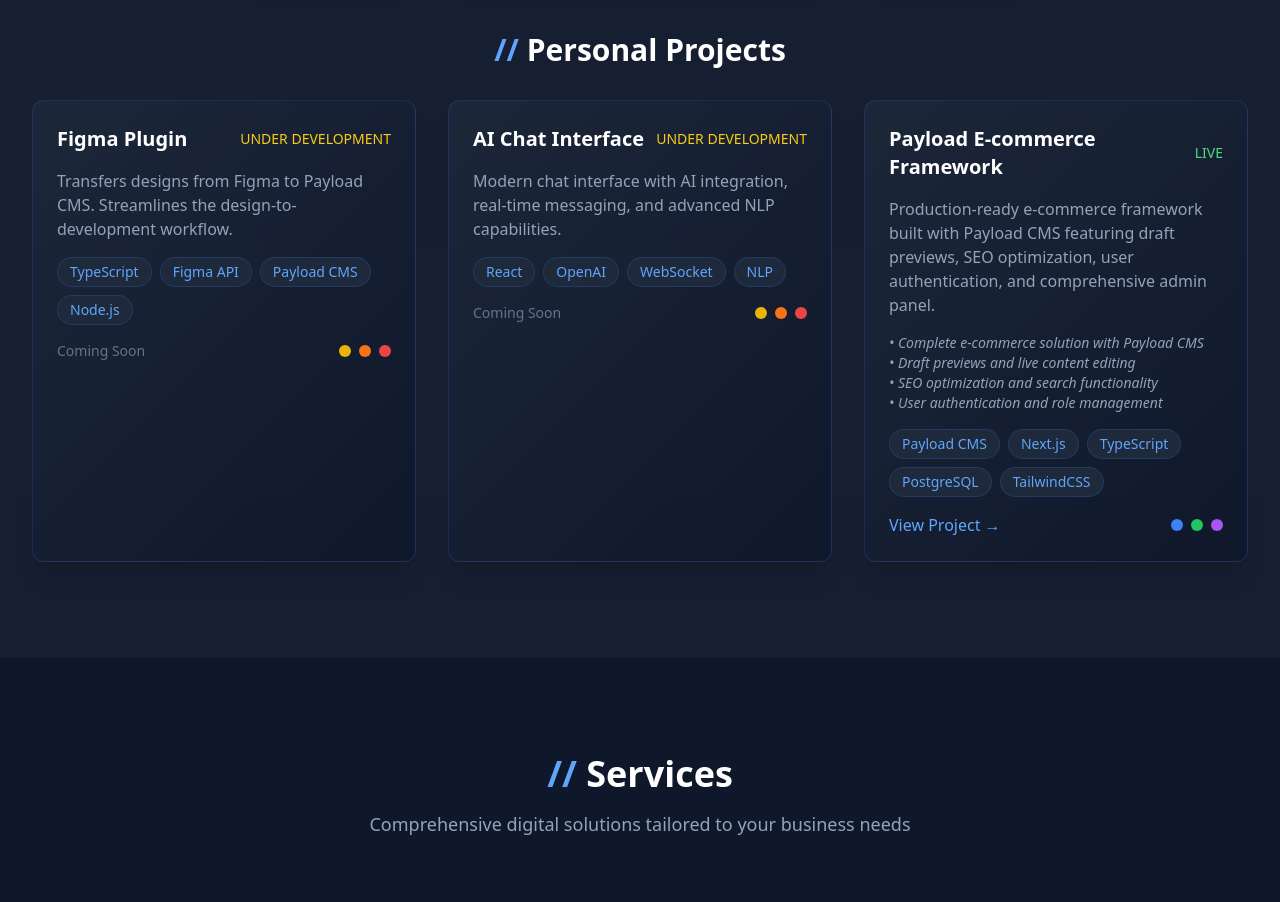
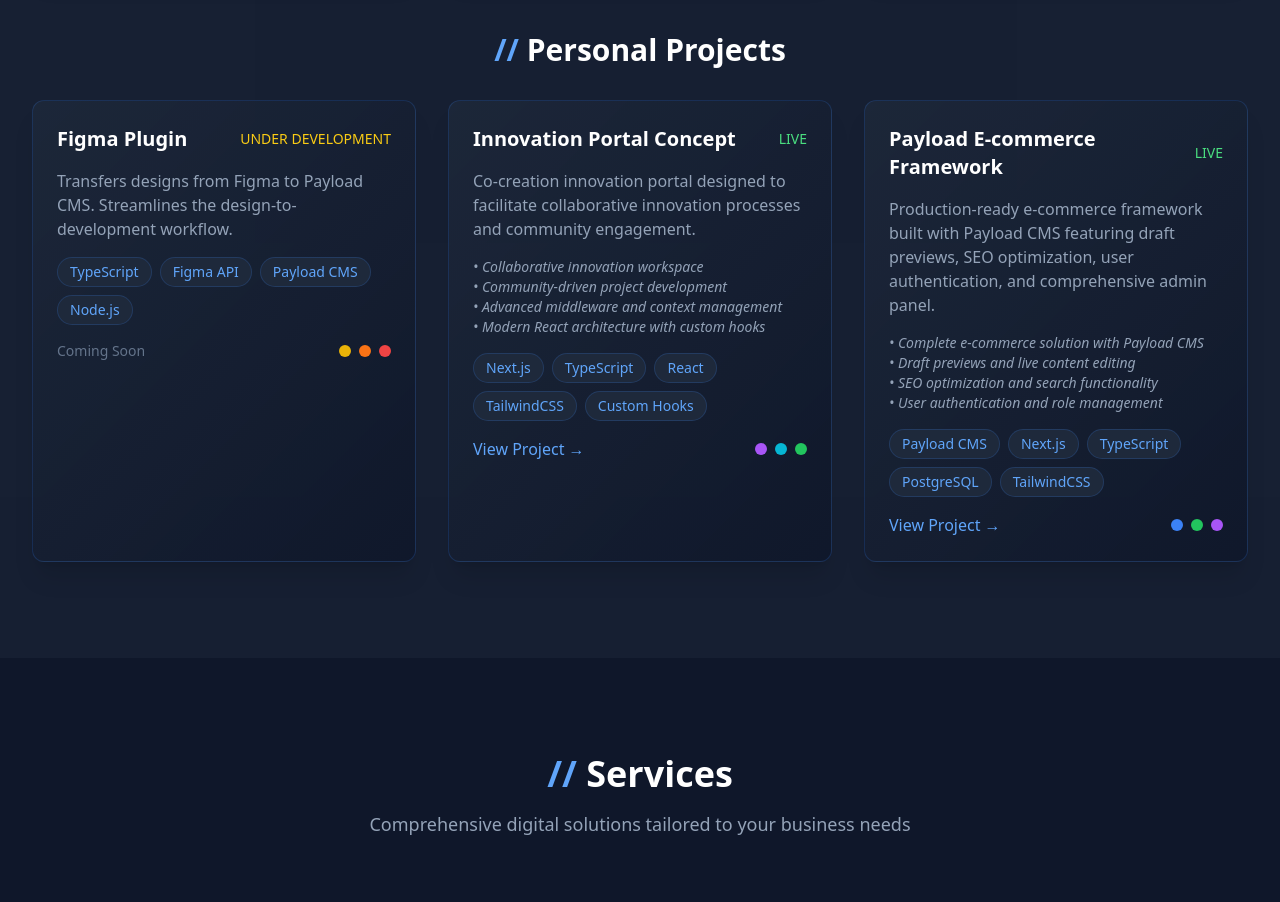
Before and after one commit to shaneth4312/portfolio-2025, a Next.js app: page / in a window 1280 px wide. Shown: the part 3060-3962 px from the top of the page. Built offline with nearby package versions, Linux system fonts and the light colour scheme.

Commit message:
innovation portal concept added to projects

```diff
--- a/src/components/Projects.tsx
+++ b/src/components/Projects.tsx
@@ -134,22 +134,29 @@
 
             <div className="project-card">
               <div className="flex items-center justify-between mb-4">
-                <h4 className="text-xl font-bold">AI Chat Interface</h4>
-                <span className="text-yellow-400 text-sm">UNDER DEVELOPMENT</span>
+                <h4 className="text-xl font-bold">Innovation Portal Concept</h4>
+                <span className="text-green-400 text-sm">LIVE</span>
               </div>
-              <p className="text-slate-400 mb-4">Modern chat interface with AI integration, real-time messaging, and advanced NLP capabilities.</p>
+              <p className="text-slate-400 mb-4">Co-creation innovation portal designed to facilitate collaborative innovation processes and community engagement.</p>
+              <ul className="text-slate-400 mb-4 italic text-sm">
+                <li>• Collaborative innovation workspace</li>
+                <li>• Community-driven project development</li>
+                <li>• Advanced middleware and context management</li>
+                <li>• Modern React architecture with custom hooks</li>
+              </ul>
               <div className="flex flex-wrap gap-2 mb-4">
+                <span className="tech-tag">Next.js</span>
+                <span className="tech-tag">TypeScript</span>
                 <span className="tech-tag">React</span>
-                <span className="tech-tag">OpenAI</span>
-                <span className="tech-tag">WebSocket</span>
-                <span className="tech-tag">NLP</span>
+                <span className="tech-tag">TailwindCSS</span>
+                <span className="tech-tag">Custom Hooks</span>
               </div>
               <div className="flex justify-between items-center">
-                <span className="text-slate-500 text-sm">Coming Soon</span>
+                <a href="https://github.com/shaneth4312/Innovation-Portal-Concept" target="_blank" rel="noopener noreferrer" className="text-blue-400 hover:text-blue-300 transition-colors">View Project →</a>
                 <div className="flex space-x-2">
-                  <span className="w-3 h-3 bg-yellow-500 rounded-full"></span>
-                  <span className="w-3 h-3 bg-orange-500 rounded-full"></span>
-                  <span className="w-3 h-3 bg-red-500 rounded-full"></span>
+                  <span className="w-3 h-3 bg-purple-500 rounded-full"></span>
+                  <span className="w-3 h-3 bg-cyan-500 rounded-full"></span>
+                  <span className="w-3 h-3 bg-green-500 rounded-full"></span>
                 </div>
               </div>
             </div>
```
